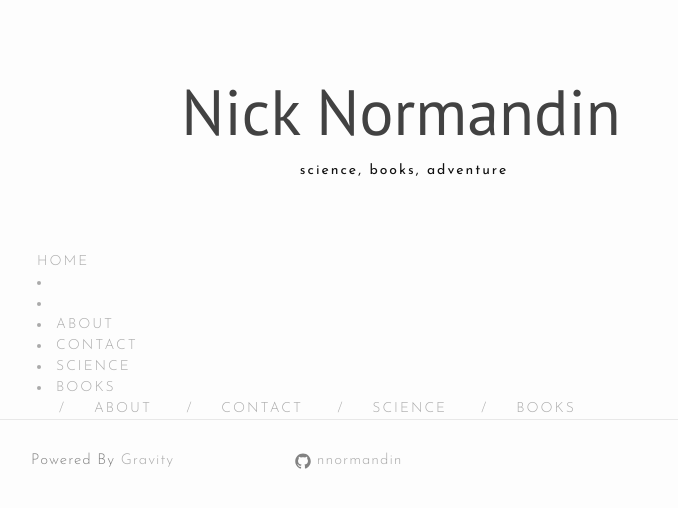
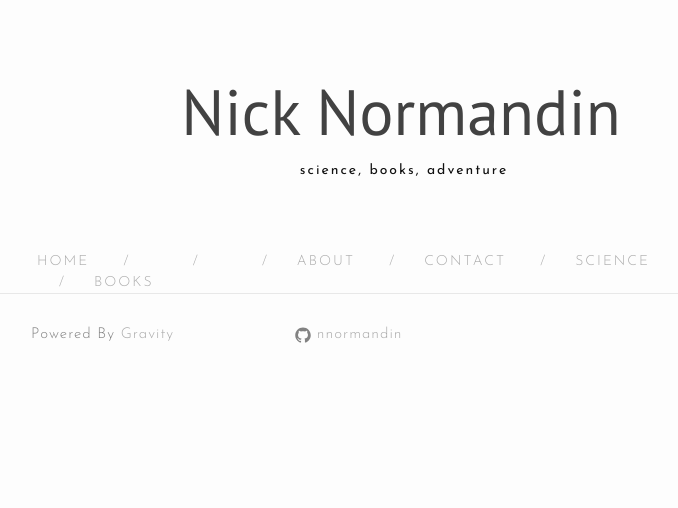
Before and after one commit to nnormandin/nnormandin.github.io, a Jekyll site: the page built from index.html, in a window 1280 px wide. Shown: the top 508 px of the page, without its empty margins (239-917 px from the left). Built offline with Jekyll 4.4.1, drawn with Linux system fonts in a browser that asks for light colours; nearby versions of some CDN libraries; the list of posts is cut into pages by our own code.

Commit message:
really might break

```diff
--- a/_includes/header.html
+++ b/_includes/header.html
@@ -11,14 +11,8 @@
 
     {% assign sorted_pages = site.pages | sort:"order" %}
 	{% for node in sorted_pages %}
-  		<li><a href="{{node.url}}">{{node.title}}</a></li>
+  		<span class="exclamationMark">/</span><a class="page-link" href="{{node.url | prepend: site.baseurl }}">{{node.title}}</a>
 	{% endfor %}
 
-    {% for sitePage in sorted_pages %}
-    {% if sitePage.title %}
-
-    <span class="exclamationMark">/</span><a class="page-link" href="{{sitePage.url | prepend: site.baseurl }}">{{sitePage.title}}</a>
-    {% endif %}
-    {% endfor %}
   </div>
 </div>
```
